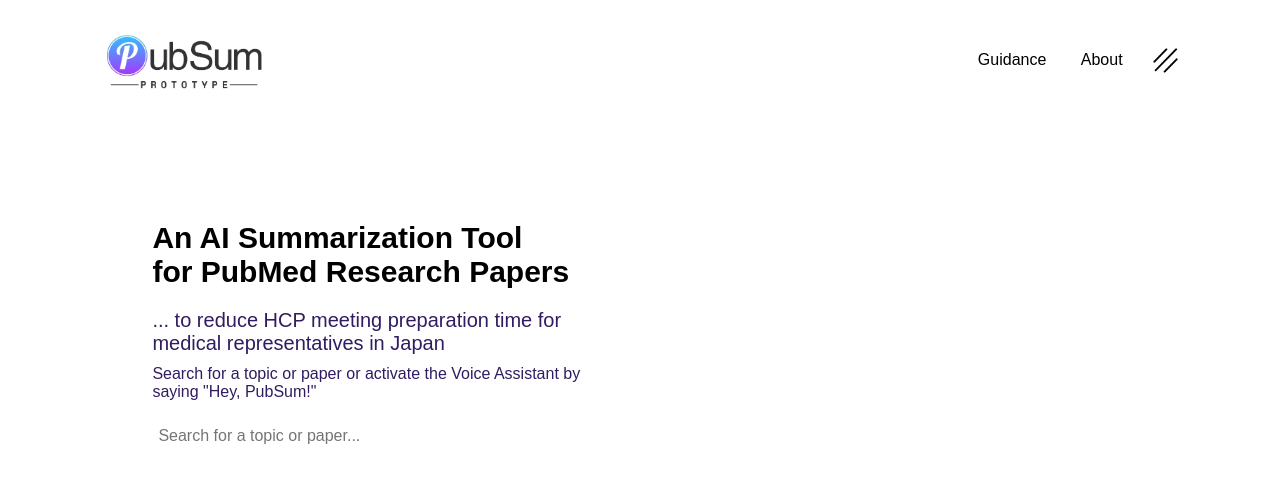
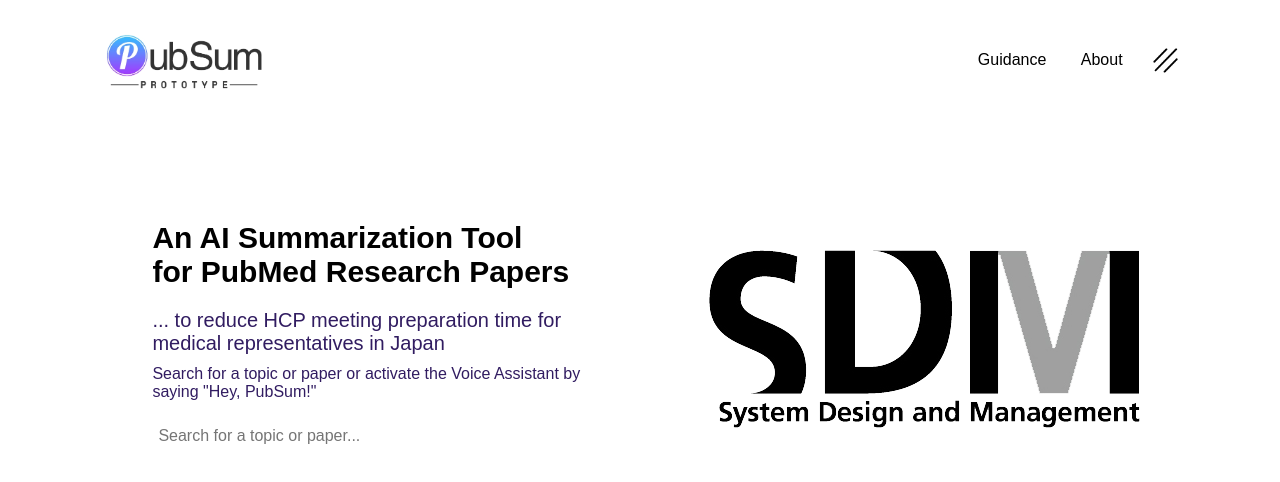
Before and after one commit to DanielPiede/PubSum, a plain HTML site: page index.html in a window 1280 px wide. Drawn offline with Linux system fonts and the light colour scheme.

Commit message:
add new logo sdm

```diff
--- a/index.html
+++ b/index.html
@@ -14,7 +14,6 @@
                         <li><a href="">Guidance</a></li>
                         <li><a href="">About</a></li>
                     </ul>
-
                 </nav>
                 <img src="icons/menu.png" class="menu-icon">
             </div>
@@ -26,7 +25,7 @@
                     <input type="text" placeholder="Search for a topic or paper...">
                 </div>
                 <div class="col-2">
-
+                    <img src="icons/SDM-LOGO-B_W_trans.png" class="SDM">
                 </div>
             </div>
         </div>
```
Also changed, not shown: icons/SDM-LOGO-B_W_trans.png (added), icons/SDM-LOGO-P.png (added).
